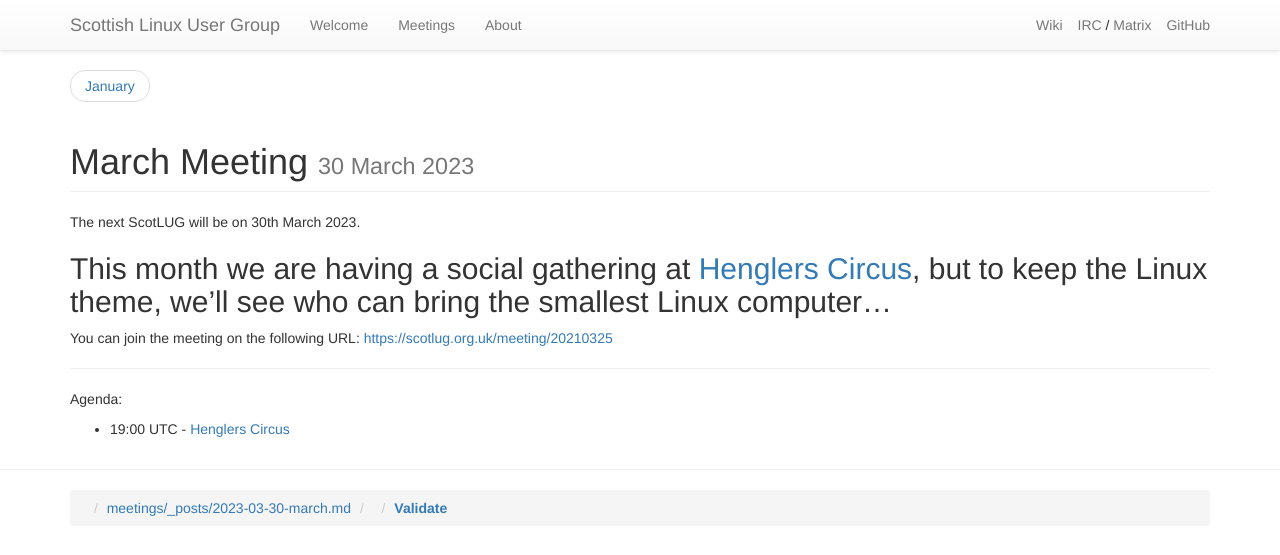
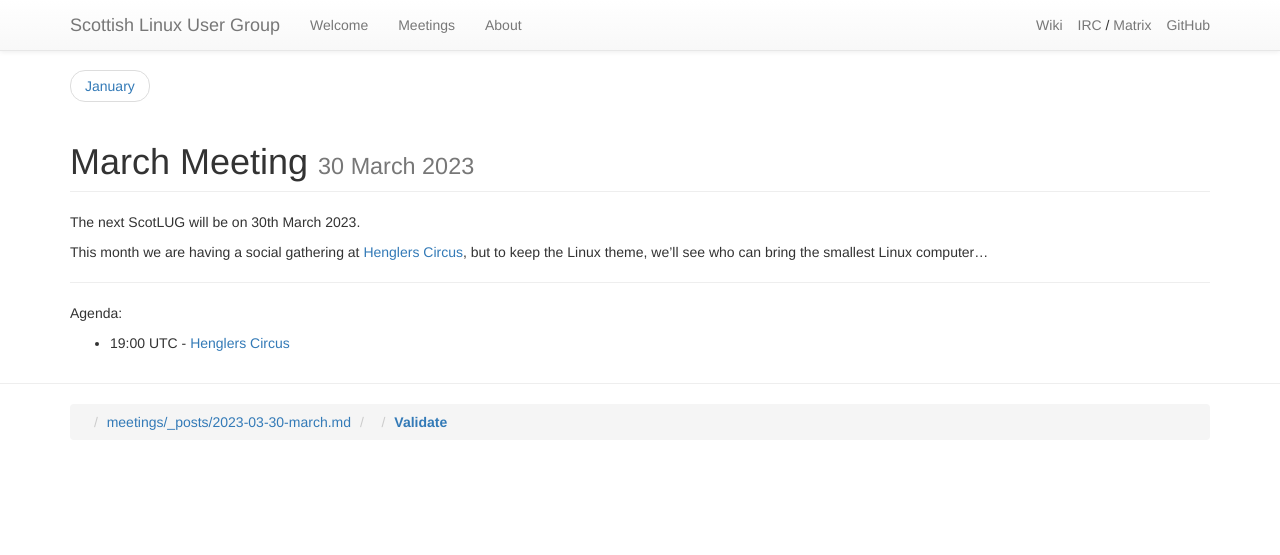
Before and after one commit to ScotLUG/scotlug.github.io, a Jekyll site: the page built from meetings/_posts/2023-03-30-march.md, in a window 1280 px wide. Shown: the top 555 px of the page. Built offline with Jekyll 4.4.1, drawn with Linux system fonts in a browser that asks for light colours; nearby versions of some CDN libraries; library files that are not in the unit come from our copies.

Commit message:
Fix formatting

```diff
--- a/meetings/_posts/2023-03-30-march.md
+++ b/meetings/_posts/2023-03-30-march.md
@@ -5,9 +5,6 @@ title: March Meeting
 The next ScotLUG will be on 30th March 2023.
 
 This month we are having a social gathering at [Henglers Circus](https://goo.gl/maps/VcULEpKxQhmujM3v8), but to keep the Linux theme, we'll see who can bring the smallest Linux computer&hellip;
----
-
-You can join the meeting on the following URL: <a href="https://scotlug.org.uk/meeting/20210325">https://scotlug.org.uk/meeting/20210325</a>
 
 ---
 
```
